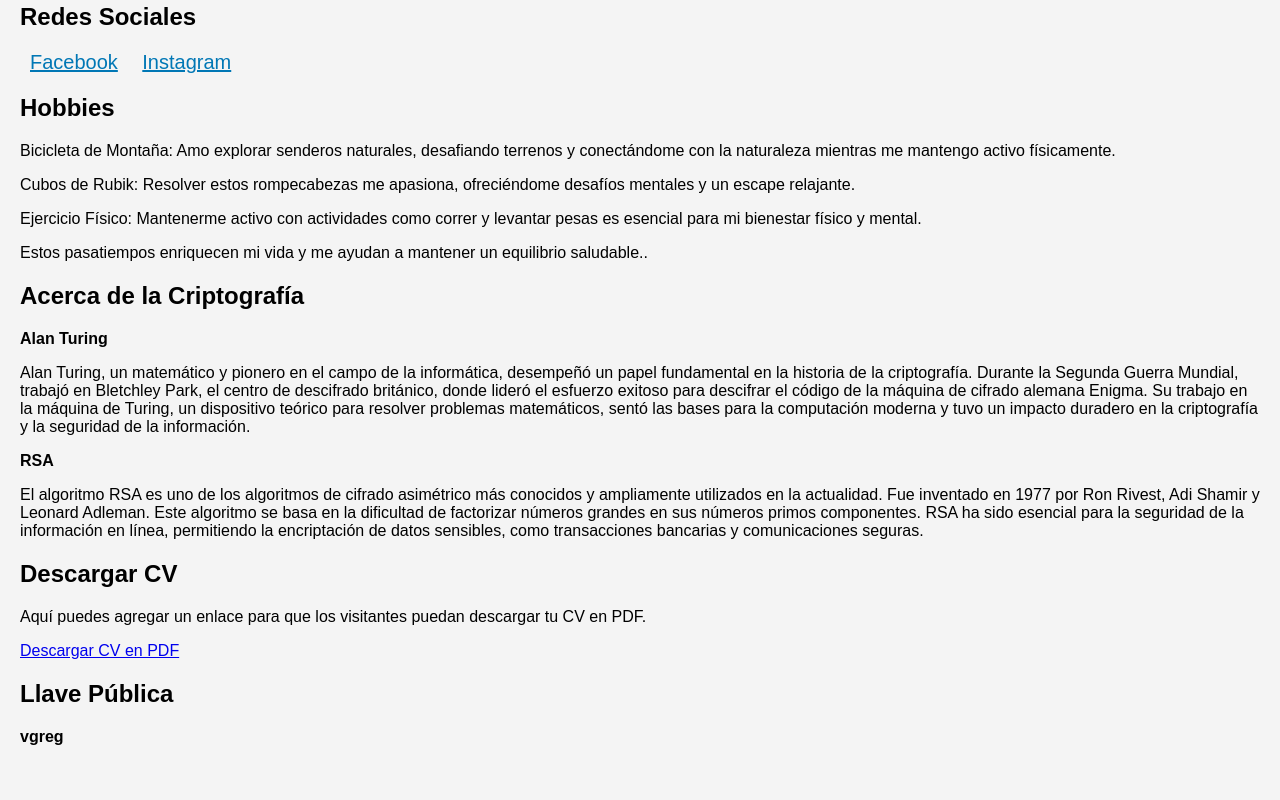
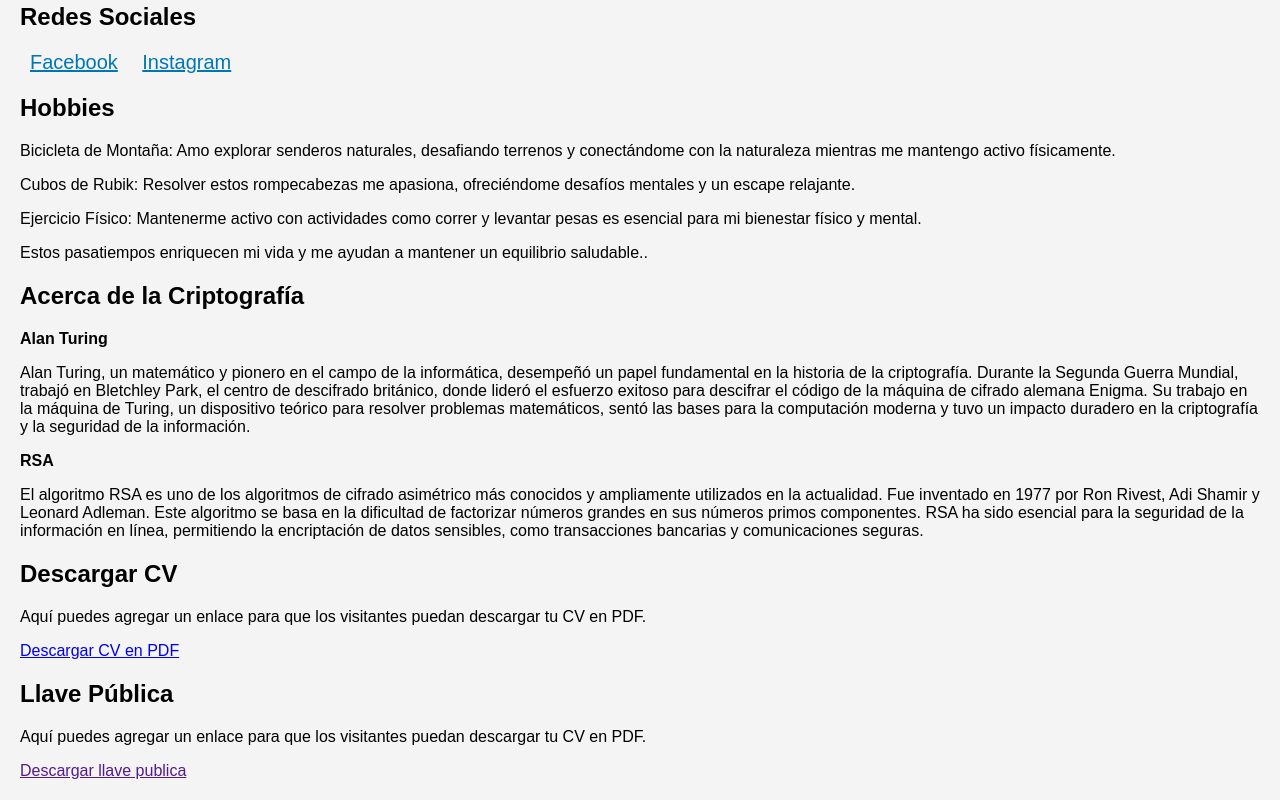
Before and after one commit to miloveer/milo-Ruiz, a plain HTML site: page docs/index.html in a window 1280 px wide. Shown: the part 517-1317 px from the top of the page. Before the commit the page ends 1283 px from the top, so only its background shows below. Drawn offline with Linux system fonts and the light colour scheme.

Commit message:
agrega llave publica

```diff
--- a/docs/index.html
+++ b/docs/index.html
@@ -132,7 +132,8 @@
 
     <section id="llave-publica">
         <h2>Llave Pública</h2>
-        <p><b>vgreg</b></p>
+        <p>Aquí puedes agregar un enlace para que los visitantes puedan descargar tu CV en PDF.</p>
+        <a href ="" download> Descargar llave publica </a>
     </section>
 </body>
 </html>
```
